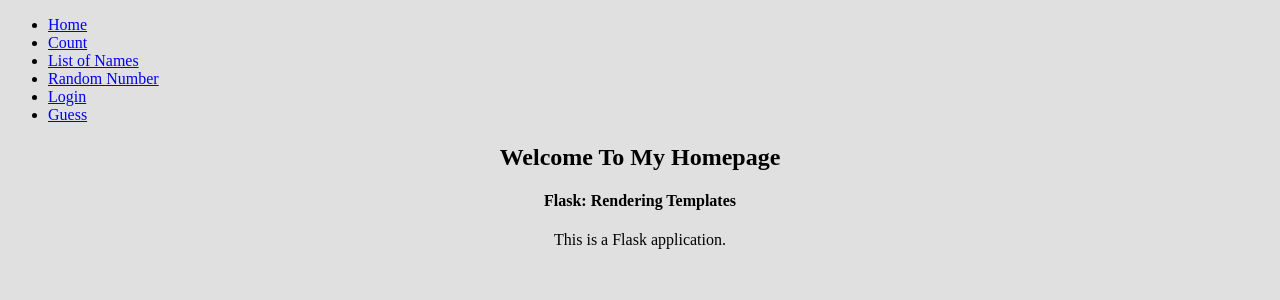
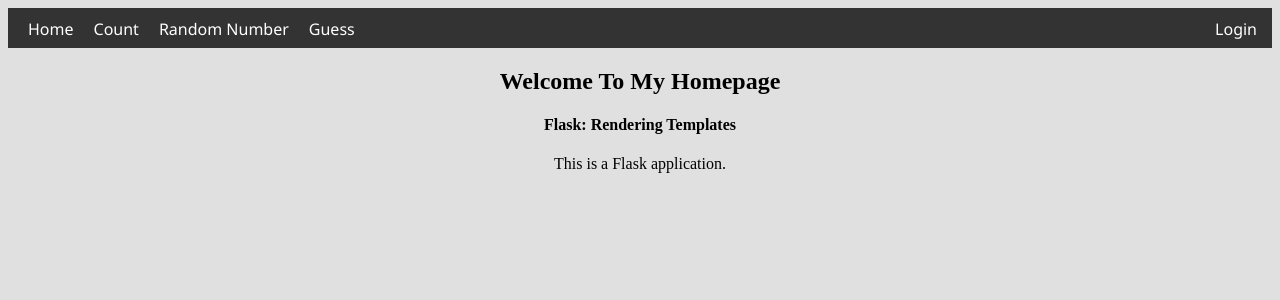
Before and after one commit to Ku22023/flasky, a Flask app: page / in a window 1280 px wide. Shown: the top 300 px of the page. Run offline with Flask 3, Linux system fonts and the light colour scheme.

Commit message:
omar jomar

```diff
--- a/app.py
+++ b/app.py
@@ -28,24 +28,30 @@ def random_num():
     num = random.randint(1,100)
     return render_template('random.html',num=num)
 
-@app.route('/login')
+@app.route('/login',methods=('GET','POST'))
 def login():
-    attempts = 3
-    name = str(input("What's your name? "))
-    while attempts >= 1:
-        pin = int(input("Enter your PIN: "))
-        lenpin = str(pin)
-        if len(lenpin) == 4:
-            if pin == 1234:
-                return render_template('correct.html',name=name)
-            else:
-                attempts -= 1
-                print(attempts)
-                print("Wrong")
+    pin = -1
+    username = "placeholder"
+    ans = "Hi"
+    if request.method == 'POST':
+        username = request.form['username']
+        print(username)
+        print(username)
+        username = str.lower(username)
+        return render_template('login.html',ans=ans)
+    if username == 'kyle':
+        pin = request.form['pin']
+        if int(pin) == 1234:
+            ans = "Welcome, Kyle!"
+            return render_template('login.html',ans=ans)
         else:
-            print("Pin must be 4 digits long!")
+            ans = "Error: Username or Password is incorrect!"
+            return render_template('login.html',ans=ans)
     else:
-        return render_template('wrong.html',name=name)
+        ans = "Error: Username or Password is incorrect!"
+        return render_template('login.html',ans=ans)
+
+
 
 @app.route('/guess',methods=('GET','POST'))
 def guess():
--- a/static/style.css
+++ b/static/style.css
@@ -49,19 +49,35 @@ div.container {
     text-align: center;
 }
 
-.navbar li{
-    line-height: 75px; /* Centers the height of the text in the nav bar */
-    font-family: 'Segoe UI', Tahoma, Geneva, Verdana, sans-serif;
-    width: 100%; /* Makes the nav bar stretch across the page */
-    height: 75px;
-    background-color: rgb(46, 102, 44);
-    color: white;
-    font-size: 25px;
-    word-spacing: 25px; /* How far away the items are from each other, makes it easier to see. */
-    text-align: left;
+#navbar {
+    list-style-type: none;
+    overflow: hidden;
+    background-color: #333;
+    margin: 0;
+    padding: 0;
+    height: 40px;
+}
+
+.navitem {
+    float: left;
   }
 
-.navbar li:hover { /* Makes site more responsive by changing underline and background colour. */
+.navright {
+    float: right;
+    padding-right: 15px;
+}
+
+a {
+    display: block;
+    color: white;
+    text-align: center;
+    padding-top: 10px;
+    padding-left: 20px;
+    text-decoration: none;
+    font-family: 'Segoe UI', Tahoma, Geneva, Verdana, sans-serif;
+  }
+
+a:hover { /* Makes site more responsive by changing underline and background colour. */
     text-decoration: underline;
-    background-color: rgb(14, 77, 6);
+    background-color: #111;
 }
--- a/templates/index.html
+++ b/templates/index.html
@@ -9,12 +9,12 @@
 
 <body>
     <ul id="navbar">
-        <li><a href="{{ url_for('index') }}">Home</a></li>
-        <li><a href="{{ url_for('count') }}">Count</a></li>
-        <li><a href="{{ url_for('names') }}">List of Names</a></li>
-        <li><a href="{{ url_for('random_num') }}">Random Number</a></li>
-        <li><a href="{{ url_for('login') }}">Login</a></li>
-        <li><a href="{{ url_for('guess') }}">Guess</a></li>
+        <li class="navitem"><a href="{{ url_for('index') }}">Home</a></li>
+        <li class="navitem"><a href="{{ url_for('count') }}">Count</a></li>
+        <li class="navitem"><a href="{{ url_for('random_num') }}">Random Number</a></li>
+        <li class="navitem"><a href="{{ url_for('guess') }}">Guess</a></li>
+
+        <li class="navright"><a href="{{ url_for('login') }}">Login</a></li>
     </ul>
 
 
```
Also changed, not shown: templates/login.html (added, +14 -0 lines).
